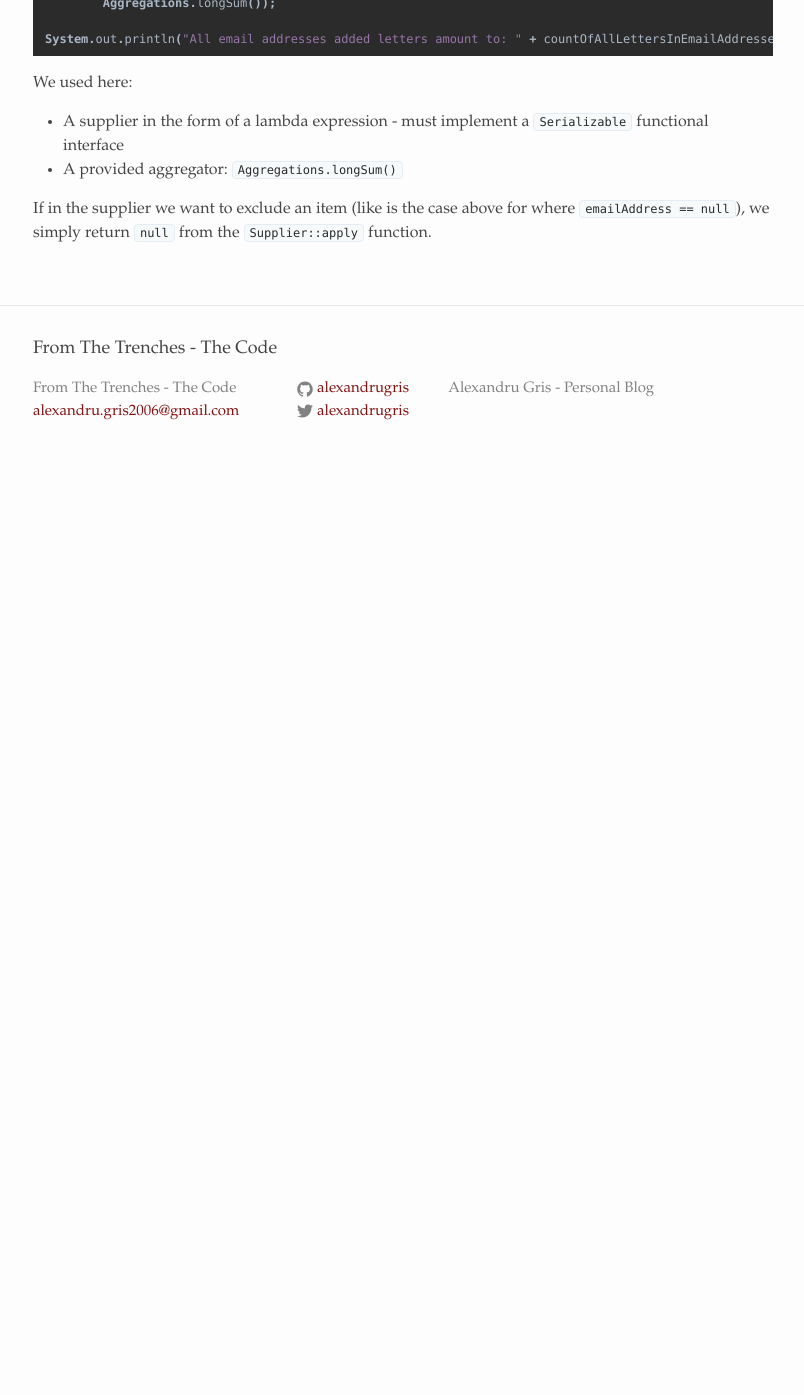
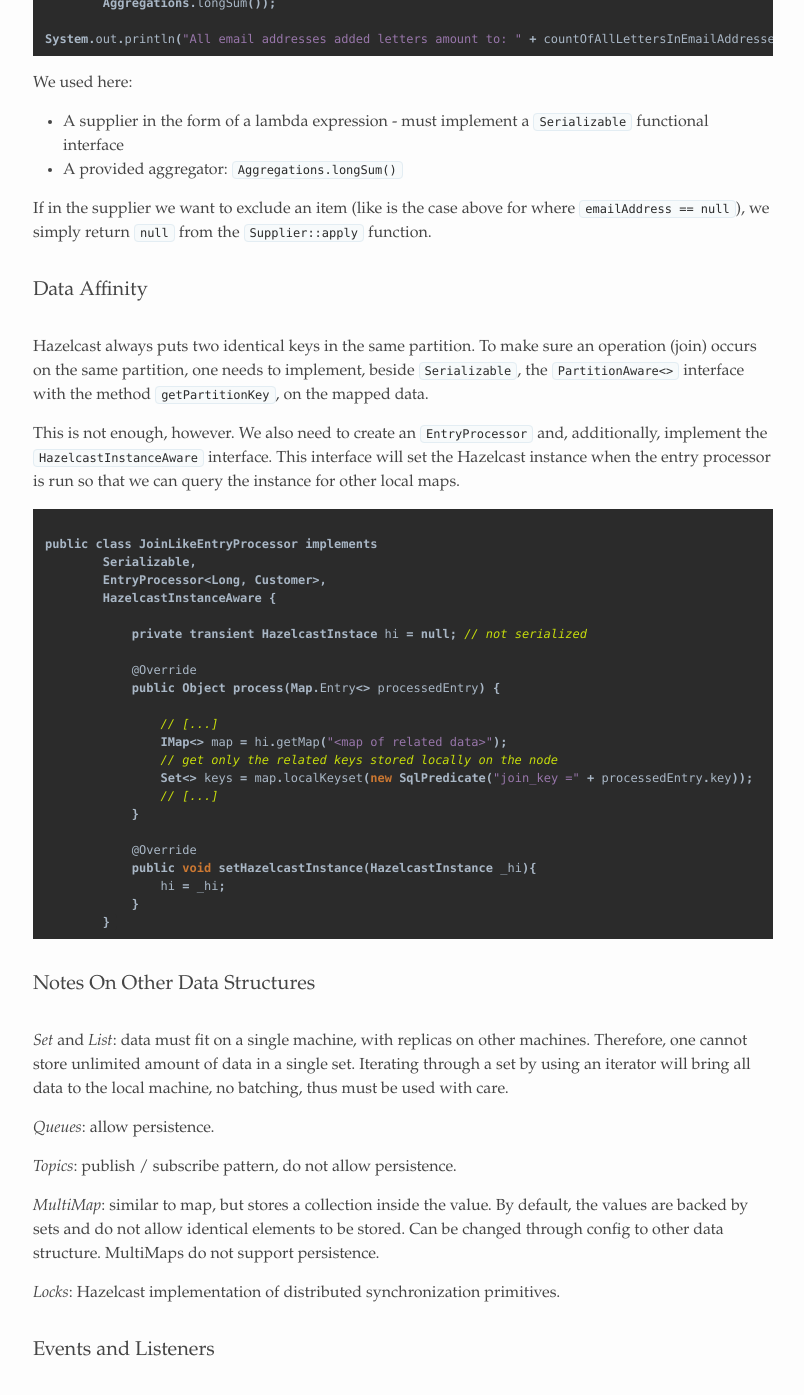
Before and after one commit to alexandrugris/my-jekyll-tech-blog, a Jekyll site: the page built from MyBlog/_posts/2017-08-15-hazelcast-intro.markdown, in a window 1280 px wide and 1400 px high, scrolled down 10100 px. Shown: the top 1395 px of the window, without its empty margins (237-1041 px from the left). Built offline with Jekyll 4.4.1, drawn with Linux system fonts in a browser that asks for light colours; before the commit the page ends 10583 px from its top, so only the background shows below that; some of the changed text lies outside the part shown.

Commit message:
some changes

````diff
--- a/MyBlog/_posts/2017-08-15-hazelcast-intro.markdown
+++ b/MyBlog/_posts/2017-08-15-hazelcast-intro.markdown
@@ -440,3 +440,49 @@
 - A provided aggregator: `Aggregations.longSum()`
 
 If in the supplier we want to exclude an item (like is the case above for where `emailAddress == null`), we simply return `null` from the `Supplier::apply` function.
+
+### Data Affinity
+
+Hazelcast always puts two identical keys in the same partition. To make sure an operation (join) occurs on the same partition, one needs to implement, beside `Serializable`, the `PartitionAware<>` interface with the method `getPartitionKey`, on the mapped data.
+
+This is not enough, however. We also need to create an `EntryProcessor` and, additionally, implement  the `HazelcastInstanceAware` interface. This interface will set the Hazelcast instance when the entry processor is run so that we can query the instance for other local maps.
+
+```java
+
+public class JoinLikeEntryProcessor implements
+        Serializable,
+        EntryProcessor<Long, Customer>,
+        HazelcastInstanceAware {
+
+            private transient HazelcastInstace hi = null; // not serialized
+
+            @Override
+            public Object process(Map.Entry<> processedEntry) {
+
+                // [...]
+                IMap<> map = hi.getMap("<map of related data>");
+                // get only the related keys stored locally on the node
+                Set<> keys = map.localKeyset(new SqlPredicate("join_key =" + processedEntry.key));
+                // [...]
+            }
+
+            @Override
+            public void setHazelcastInstance(HazelcastInstance _hi){
+                hi = _hi;
+            }
+        }
+```
+
+### Notes On Other Data Structures
+
+*Set* and *List*: data must fit on a single machine, with replicas on other machines. Therefore, one cannot store unlimited amount of data in a single set. Iterating through a set by using an iterator will bring all data to the local machine, no batching, thus must be used with care.
+
+*Queues*: allow persistence.
+
+*Topics*: publish / subscribe pattern, do not allow persistence.
+
+*MultiMap*: similar to map, but stores a collection inside the value. By default, the values are backed by sets and do not allow identical elements to be stored. Can be changed through config to other data structure. MultiMaps do not support persistence.
+
+*Locks*: Hazelcast implementation of distributed synchronization primitives.
+
+### Events and Listeners
````
Also changed, not shown: other parts of MyBlog/_posts/2017-08-15-hazelcast-intro.markdown (+1 -1 lines).
